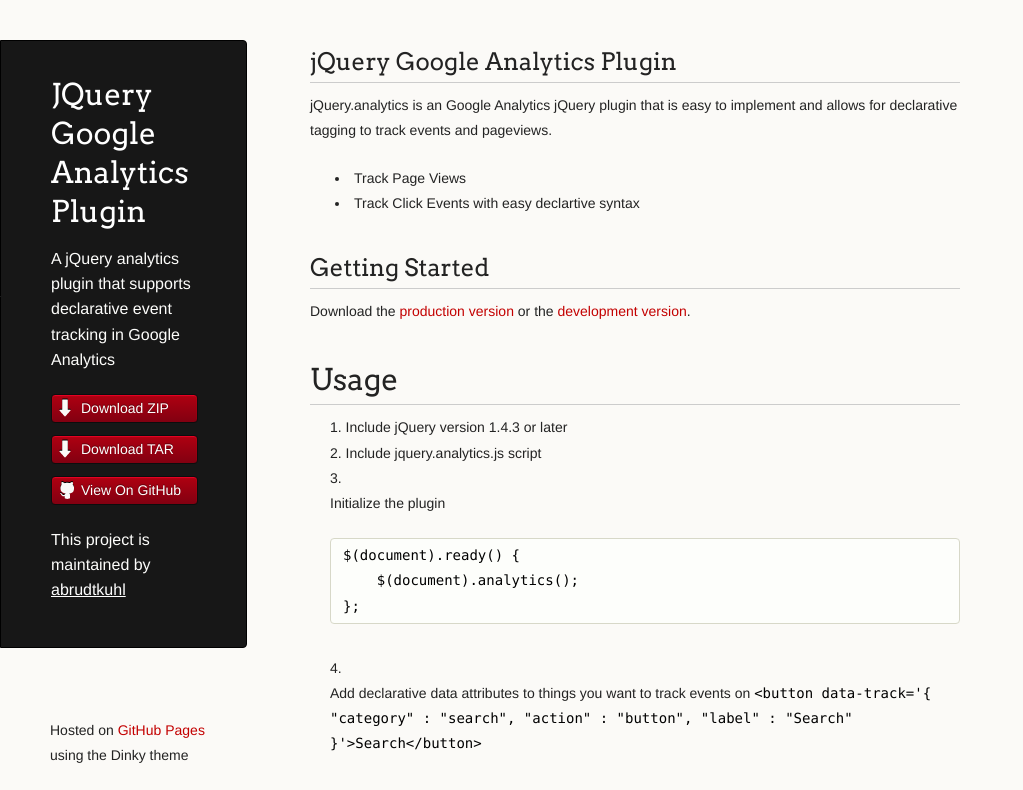
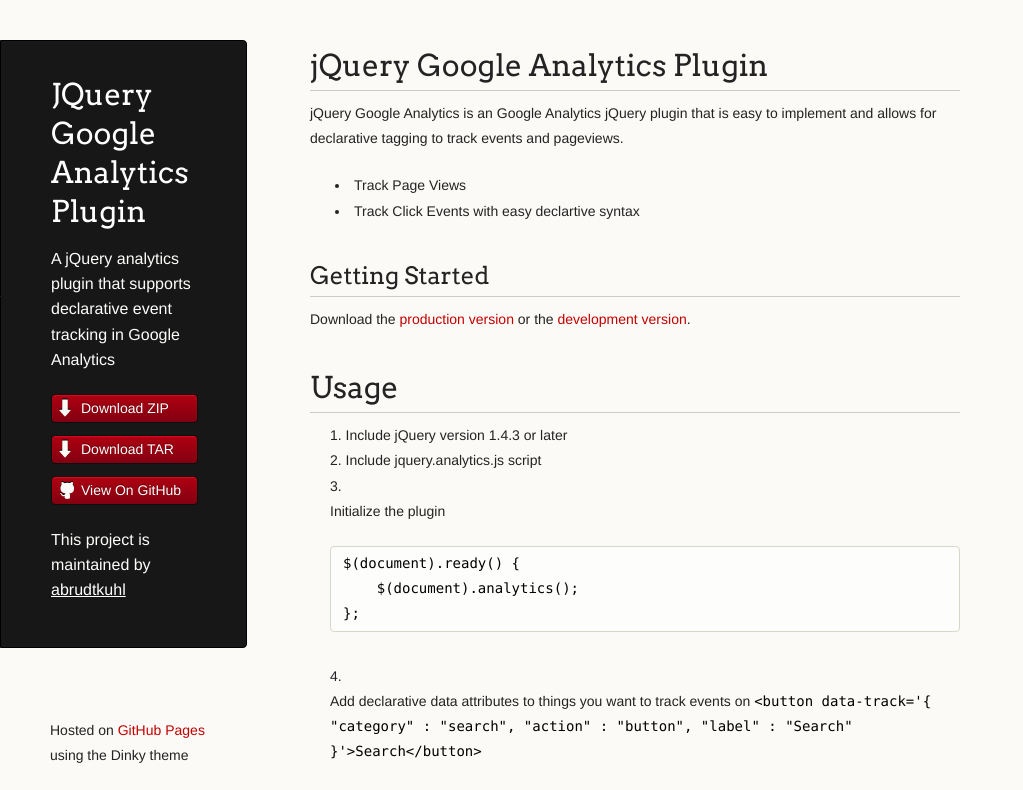
Before and after one commit to abrudtkuhl/jQuery-Google-Analytics, a plain HTML site: page index.html in a window 1280 px wide. Shown: the top 790 px of the page, without its empty margins (0-1023 px from the left). Drawn offline with Linux system fonts and the light colour scheme.

Commit message:
Update index.html

```diff
--- a/index.html
+++ b/index.html
@@ -30,10 +30,10 @@
 
       </header>
       <section>
-        <h2>
-<a name="jquery-analytics" class="anchor" href="#jquery-analytics"><span class="octicon octicon-link"></span></a>jQuery Google Analytics Plugin</h2>
+        <h1>
+<a name="jquery-analytics" class="anchor" href="#jquery-analytics"><span class="octicon octicon-link"></span></a>jQuery Google Analytics Plugin</h1>
 
-<p>jQuery.analytics is an Google Analytics jQuery plugin that is easy to implement and allows for declarative tagging to track events and pageviews.</p>
+<p>jQuery Google Analytics is an Google Analytics jQuery plugin that is easy to implement and allows for declarative tagging to track events and pageviews.</p>
 
 <ul>
 <li>Track Page Views</li>
```
